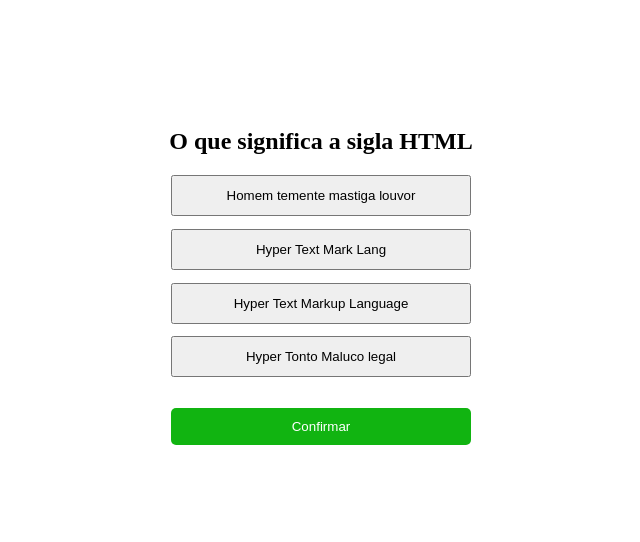
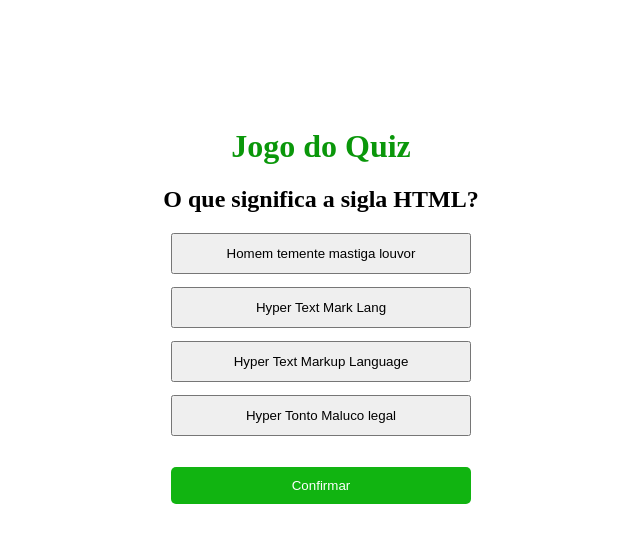
Before and after one commit to rosacris4/Quiz, a plain HTML site: page index.html in a window 1280 px wide. Shown: the whole page, without its empty margins (319-959 px from the left). Drawn offline with Linux system fonts and the light colour scheme.

Commit message:
pondo um titulo no jogo, e a cor do titulo

```diff
--- a/css/estilo.css
+++ b/css/estilo.css
@@ -92,3 +92,7 @@ button{
 .outroFundo{
     background: green;
 }
+
+#titulo{
+    color: rgb(10, 151, 10);
+}
--- a/index.html
+++ b/index.html
@@ -9,6 +9,7 @@
 </head>
 <body>
   <div id="quiz" data-status="ok">
+      <h1 id="titulo">Jogo do Quiz</h1>
       <h2 id="pergunta">Aqui vai a Pergunta</h2>
       <div id="respostas">
           <button id="resp0" class="respostas">Aqui resposta 1</button>
--- a/js/game.js
+++ b/js/game.js
@@ -1,26 +1,25 @@
 
 let perguntasFeitas = [];
-
 
 // Perguntas do Jogo
 const perguntas = [
     {
-        pergunta: "quais dessas linguagens não é uma linguagem de programação",
+        pergunta: "quais dessas linguagens não é uma linguagem de programação?",
         resposta: ["PHP", "Javascript", "C++", "HTML"],
         correta: "resp3"
     },
     {
-        pergunta: "Em que data marca o inicio da luta armada angolana",
+        pergunta: "Em que data marca o inicio da luta armada angolana?",
         resposta: ["1 de janeiro", "4 de fevereiro", "4 de abril", "8 de março"],
         correta: "resp1"
     },
     {
-        pergunta: "O que significa a sigla HTML",
+        pergunta: "O que significa a sigla HTML?",
         resposta: ["Hyper Text Mark Lang", "Hyper Tonto Maluco legal", "Hyper Text Markup Language", "Homem temente mastiga louvor"],
         correta: "resp2"
     },
     {
-        pergunta: "Quais dessas linguagens é considerada de marcação",
+        pergunta: "Quais dessas linguagens é considerada de marcação?",
         resposta: ["HTML", "Javascript", "PHP", "C++",],
         correta: "resp0"
     }
@@ -29,7 +28,6 @@ const perguntas = [
 var qtdPerguntas = perguntas.length - 1;
 // console.log(qtdPerguntas);
 gerarPergunta(qtdPerguntas)
-
 
 function gerarPergunta(maxPerguntas) {
     //gerar um numero aleatorio
@@ -124,7 +122,6 @@ function newGame() {
 
 function proximaPergunta() {
     resetaBotoes();
-
     gerarPergunta(qtdPerguntas);
 }
 
```
